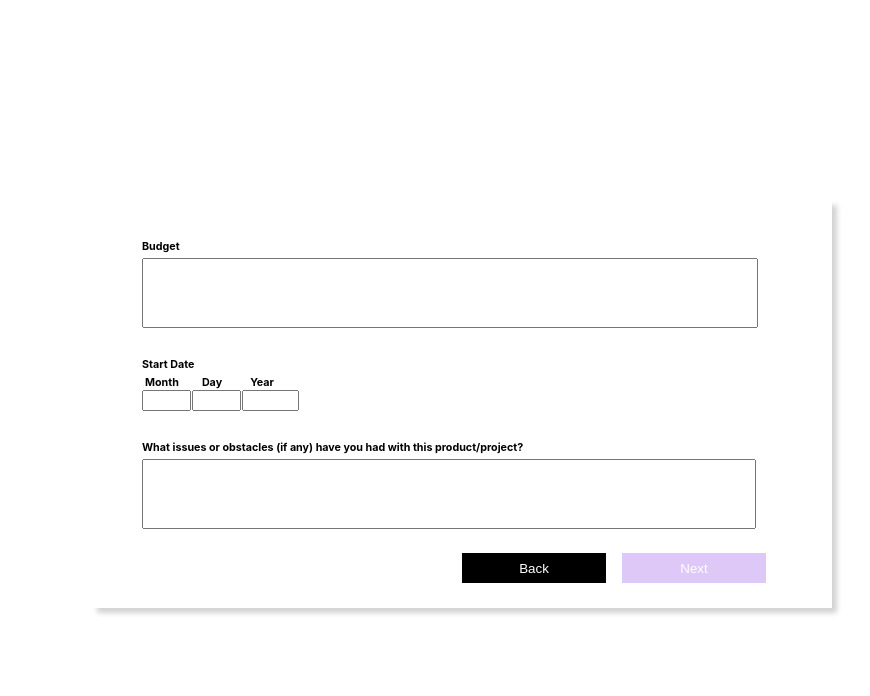
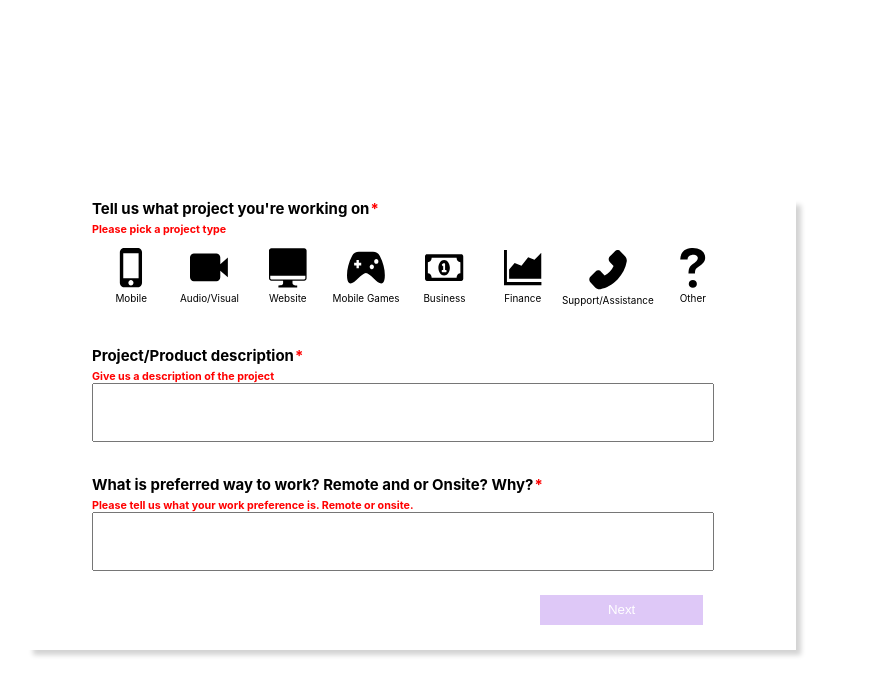
Before and after one commit to Jesse-efe/Gotanyalo-React, a React (Create React App) app: page /form in a window 1280 px wide. Both pictures are taken after a click on the button "Next". Shown: the top 696 px of the page, without its empty margins (228-1098 px from the left). Built offline with nearby package versions, Linux system fonts and the light colour scheme.

Commit message:
feat(Setup Wizard): add state to setup wizard form
- add state to persist data across form stages
- clean up code
- add validation to input collection

```diff
--- a/src/Components/FormComponent.js
+++ b/src/Components/FormComponent.js
@@ -1,63 +1,59 @@
 import React, { useState } from 'react';
-import styled from 'styled-components';
+import { FormContainer } from "../Components/MyStyledComponents";
 import FormPage1 from "../Components/FormPage1";
 import FormPage2 from "../Components/FormPage2";
 import FormPage3 from "../Components/FormPage3";
 
-const FormContainer = styled.div`
-  padding-bottom: 25px;
-  width: 50%;
-  background-color: #fff;
-  margin-top: 25vh;
-  margin-left: 25%;
-  margin-right: 25%;
-  padding-left: 50px;
-  padding-right: 50px;
-  box-shadow: 5px 5px 5px 0 lightgrey;
-  overflow-x: scroll;
-`;
-
 const FormComponent = () => {
-  const [formPage, setFormPage] = useState(0);
-  const [formDetails, setFormDetails] = useState({
+  const defaultState = {
+    projectType: "",
     description: "",
-    projectPreference: "",
+    workPreference:"",
     budget: "",
     day: "",
     month: "",
     year: "",
     obstacles: "",
-    expertise: "",
-    expertiseInput: "",
-    links: "",
+    expertise: [],
+    links: [],
     hoursPerWeek: "",
-    skills: "",
-    engagementType: "",
-    engagementTypeInput: ""
-  });
+    skills: [],
+    engagementType: [],
+  }
+  const [formPage, setFormPage] = useState(0);
+  const [formDetails, setFormDetails] = useState(defaultState);
 
-  const submitForm = () => {
+  const submitForm = (e) => {
+    e.preventDefault();
+    setFormDetails(defaultState);
+    setFormPage(0);
     console.log(formDetails);
   }
 
+  const handleFormInput = (e) => {
+    setFormDetails({...formDetails, [e.target.name]: e.target.value });
+  }
   return(
     <FormContainer>
       {
         formPage === 0 ?
           <FormPage1
             setFormPage={setFormPage}
-            setFormDetails={setFormDetails}
+            handleFormInput={handleFormInput}
+            formDetails={formDetails}
           />
         : (
             formPage === 1 ?
               <FormPage2
                 setFormPage={setFormPage}
-                setFormDetails={setFormDetails}
+                handleFormInput={handleFormInput}
+                formDetails={formDetails}
               />
             :
             <FormPage3
               setFormPage={setFormPage}
-              setFormDetails={setFormDetails}
+              handleFormInput={handleFormInput}
+              formDetails={formDetails}
               onSubmit={submitForm}
             />
           )
--- a/src/Components/FormPage1.js
+++ b/src/Components/FormPage1.js
@@ -1,32 +1,87 @@
-import React from "react";
+import React, { useState } from "react";
+import { H5, H6, Span, Textarea } from "./MyStyledComponents";
 import ProjectNavigation from "./ProjectNavigation";
 import Button from "./Button";
 
-const FormPage1 = ({ setFormPage }) => {
-  const styles = {
-    textArea: {
-      width: "95%",
-      resize: "none",
-      overflow: "scroll"
-    },
-    h6: {
-      marginTop: 30,
-      marginBottom: 5
-    }
+
+const FormPage1 = ({ setFormPage, handleFormInput, formDetails }) => {
+  const [errors, setErrors] = useState({
+    projectType: "",
+    description: "",
+    workPreference: ""
+  });
+
+  const requiredFields = ["projectType", "description", "workPreference"]
+
+  const handleFocus = ({ target: { name } }) => {
+    setErrors({...errors, [name]: ""})
   }
+
+  const handleNext = (e) => {
+    let foundErrors = {};
+    for (let field of requiredFields) {
+      if(formDetails[field] === "") {
+        switch(field) {
+          case "projectType":
+            foundErrors.projectType = "Please pick a project type";
+            break;
+          case "description":
+            foundErrors.description = "Give us a description of the project";
+            break;
+          case "workPreference":
+            foundErrors.workPreference = "Please tell us what your work preference is. Remote or onsite.";
+            break;
+          default:
+            break;
+        }
+      }
+    };
+    setErrors({ ...errors, ...foundErrors});
+    if(Object.values(foundErrors).length === 0) return setFormPage(1)
+  }
+
   return (
     <>
-      <h6>Tell us what project you're working on.</h6>
-      <ProjectNavigation />
+      <H5>
+        Tell us what project you're working on
+        <Span>*</Span>
+      </H5>
+      {errors.projectType !== "" && <H6>{errors.projectType}</H6>}
+      <ProjectNavigation
+        handleFormInput={handleFormInput}
+        formDetails={formDetails}
+        errors={errors}
+        setErrors={setErrors}
+      />
 
-      <h6 style={styles.h6}>Project/Product description</h6>
-      <textarea style={{...styles.textArea, height: 64}} name="description"></textarea>
+      <H5>
+        Project/Product description
+        <Span>*</Span>
+      </H5>
+      {errors.description !== "" && <H6>{errors.description}</H6>}
+      <Textarea
+        name="description"
+        onChange={(e) => handleFormInput(e)}
+        onFocus={(e) => handleFocus(e)}
+        value={formDetails.description}
+      >
+      </Textarea>
 
-      <h6 style={styles.h6}>What is preferred way to work? Remote and or Onsite? Why?</h6>
-      <textarea style={{...styles.textArea, height: 36}} name="workPreference"></textarea>
+      <H5>
+        What is preferred way to work? Remote and or Onsite? Why?
+        <Span>*</Span>
+      </H5>
+      {errors.workPreference !== "" && <H6>{errors.workPreference}</H6>}
+      <Textarea
+        name="workPreference"
+        onChange={(e) => handleFormInput(e)}
+        onFocus={(e) => handleFocus(e)}
+        value={formDetails.workPreference}
+      >
+      </Textarea>
 
       <div style={{marginTop: 20, marginLeft: "70%"}}>
-        <Button width="85%" text="Next" onClick={(e) => setFormPage(1)} />
+        <Button width="85%" text="Next" onClick={(e) => handleNext(e)} />
       </div>
     </>
   )
--- a/src/Components/FormPage2.js
+++ b/src/Components/FormPage2.js
@@ -1,84 +1,129 @@
-import React from "react";
+import React, { useState } from "react";
+import { ButtonGrid, H5, H6, Span, StartDateGrid, Textarea } from "./MyStyledComponents";
 import Button from "./Button";
 
-const FormPage2 = ({ setFormPage }) => {
-  const styles = {
-    budget: {
-      marginTop: 40,
-      marginBottom: 5
-    },
-    budgetInput: {
-      width: "95%",
-      height: 64,
-      resize: "none",
-      overflow: "scroll"
-    },
-    startDate: {
-      marginTop: 30,
-      marginBottom: 5
-    },
-    startDateGrid: {
-      display: "grid",
-      gridTemplateColumns: "40px 40px 40px",
-      gridGap: 10
-    },
-    h6: {
-      marginTop: 0,
-      marginBottom: 0
-    },
-    obstacleTextarea: {
-      width: "95%",
-      height: 64,
-      resize: "none",
-      overflow: "scroll"
-    },
-    buttonGrid: {
-      marginTop: 20,
-      marginLeft: "50%",
-      display:"grid",
-      gridTemplateColumns: "50% 50%"
+const FormPage2 = ({ setFormPage, formDetails, handleFormInput }) => {
+  const [errors, setErrors] = useState({
+    budget: "",
+    startDate: "",
+    obstacles: ""
+  });
+  const requiredFields = ["budget", "obstacles"];
+
+  const handleFocus = ({ target: { name } }) => {
+    if(name === "month" || name === "day" || name === "year") {
+      setErrors({...errors, startDate: ""})
+    }else {
+      setErrors({...errors, [name]: ""})
     }
+  }
+
+  const handleNext = (e) => {
+    let foundErrors = {};
+    for (let field of requiredFields) {
+      if(formDetails[field] === "") {
+        foundErrors[field] = "This field is required";
+      }
+    };
+
+    const dateString = `${formDetails.year}-${formDetails.month}-${formDetails.day}`;
+    const projectDate = new Date(dateString).toString();
+
+    if(projectDate === "Invalid Date") {
+      // foundErrors.startDate = "Please enter a valid date";
+    }
+
+    setErrors({ ...errors, ...foundErrors });
+    if(Object.values(foundErrors).length === 0) return setFormPage(2)
   }
   return (
     <>
-      <h6 style={styles.budget}>Budget</h6>
-      <input style={styles.budgetInput} name="budget" />
+      <H5 marginTop="40px">
+        Budget
+        <Span>*</Span>
+      </H5>
+      {errors.budget !== "" &&
+        <H6>{errors.budget}</H6>
+      }
+      <Textarea
+        name="budget"
+        value={formDetails.budget}
+        onChange={(e) => handleFormInput(e)}
+        onFocus={(e) => handleFocus(e)}
+      >
+      </Textarea>
 
-      <h6 style={styles.startDate}>Start Date</h6>
-      <div style={styles.startDateGrid}>
+      <H5>
+        Start Date
+        <Span>*</Span>
+      </H5>
+      {errors.startDate !== "" && <H6>{errors.startDate}</H6>}
+      <StartDateGrid>
         <div style={{textAlign: "center"}}>
-          <h6 style={styles.h6}>Month</h6>
-          <input type="text" name="day" size="3"/>
+          <H5 marginTop="0" marginBottom="0">Month</H5>
+          <input
+            type="text"
+            name="month"
+            size="3"
+            placeholder="12"
+            value={formDetails.month}
+            onChange={(e) => handleFormInput(e)}
+            onFocus={(e) => handleFocus(e)}
+          />
         </div>
 
         <div style={{textAlign: "center"}}>
-          <h6 style={styles.h6}>Day</h6>
-          <input type="text" name="month" size="3"/>
+          <H5 marginTop="0" marginBottom="0">Day</H5>
+          <input
+            type="text"
+            name="day"
+            size="3"
+            placeholder="31"
+            value={formDetails.day}
+            onChange={(e) => handleFormInput(e)}
+            onFocus={(e) => handleFocus(e)}
+          />
         </div>
 
         <div style={{textAlign: "center"}}>
-          <h6 style={styles.h6}>Year</h6>
-          <input type="text" name="year" size="4"/>
+          <H5 marginTop="0" marginBottom="0">Year</H5>
+          <input
+            type="text"
+            name="year"
+            size="4"
+            placeholder="2020"
+            value={formDetails.year}
+            onChange={(e) => handleFormInput(e)}
+            onFocus={(e) => handleFocus(e)}
+          />
         </div>
 
-      </div>
+      </StartDateGrid>
 
-      <h6 style={{marginTop: 30, marginBottom: 5}}>
+      <H5>
         What issues  or obstacles (if any) have you had with this product/project?
-      </h6>
-      <textarea style={styles.obstacleTextarea} name="obstacles"></textarea>
+        <Span>*</Span>
+      </H5>
+      {errors.obstacles !== "" && <H6>{errors.obstacles}</H6>}
+      <Textarea
+        name="obstacles"
+        value={formDetails.obstacles}
+        onChange={(e) => handleFormInput(e)}
+        onFocus={(e) => handleFocus(e)}
+      >
+      </Textarea>
 
-      <div style={styles.buttonGrid}>
+      <ButtonGrid>
         <Button
           text="Back"
           backgroundColor="#000000"
-          onClick={(e) => setFormPage(0)}
+          onClick={(e) => setFormPage(0) }
         />
         <Button
           text="Next"
-          onClick={(e) => setFormPage(2)}
+          onClick={(e) => handleNext(e)}
         />
-      </div>
+      </ButtonGrid>
     </>
   )
 }
--- a/src/Components/FormPage3.js
+++ b/src/Components/FormPage3.js
@@ -1,105 +1,120 @@
 import React from "react";
-import Select from "react-select";
-import { ReactComponent as Add } from "../assets/icons/Add.svg";
+import Select from "react-select/creatable";
+import makeAnimated from "react-select/animated";
+import { ButtonGrid, H5, H6, Span, HourInput, FormPage3Container } from "./MyStyledComponents";
 import Button from "./Button";
 
-const FormPage3 = ({ setFormPage, onSubmit }) => {
+const FormPage3 = ({ setFormPage, onSubmit, handleFormInput, formDetails}) => {
   const options = [
     { value:"Web", label: "Web" },
     { value:"Mobile", label: "Mobile" },
     { value:"Data Science", label: "Data Science" }
   ]
 
+  const animatedComponents = makeAnimated();
+
   const myStyles = {
-    control: (styles) => ({ ...styles, width: "100%", marginTop: -12, borderColor: "#000"})
+    control: (styles) => ({ ...styles, width: "100%", marginTop: -12, borderColor: "#000"}),
   }
 
-  const styles = {
-    container: {
-      display:"grid",
-      gridTemplateColumns:"45% 10% 45%"
-    },
-    input: {
-      width: "97.5%",
-      height: 30,
-      marginTop: 8,
-      borderRadius: 4,
-      borderWidth: 1
-    },
-    hoursPerWeek: {
-      width: "40%",
-      height: 30,
-      borderRadius: 4,
-      borderWidth: 1
-    },
-    buttonGrid: {
-      marginTop: 100,
-      display:"grid",
-      gridTemplateColumns: "50% 50%"
-    }
-  }
   return (
-    <div style={styles.container}>
+    <FormPage3Container>
       <div>
-        <h6>Area of expertise</h6>
+        <H5 marginTop="22px" marginBottom="0">
+          Area of expertise
+          <Span>*</Span>
+        </H5>
+        <H6 marginBottom="15px" color="black">
+          (Select all that apply and type to add to the options)
+        </H6>
         <Select
           options={options}
           styles={myStyles}
-          name="expertise">
+          defaultValue={formDetails.expertise}
+          isMulti
+          closeMenuOnSelect={false}
+          components={animatedComponents}
+          name="expertise"
+          onChange={(e) => handleFormInput({ target: { name: "expertise", value: e }})}
+        >
         </Select>
-        <input
-          type="text"
-          name="expertiseInput"
-          style={styles.input}
-        />
-        <Add style={{marginTop: 3}}/>
-
-        <h6 style={{marginTop: 25}}>Links</h6>
+        <H5 marginTop="25" marginBottom="0">
+          Links
+          <Span>*</Span>
+        </H5>
+        <H6 marginBottom="15px" color="black">(Type links to project. Multiple links allowed.</H6>
         <Select
           styles={myStyles}
-          options={options}
-          name="links">
+          isMulti
+          placeholder="Links to project"
+          closeMenuOnSelect={false}
+          defaultValue={formDetails.links}
+          components={animatedComponents}
+          name="links"
+          onChange={(e) => handleFormInput({ target: { name: "links", value: e }})}
+        >
         </Select>
-        <Add style={{marginTop: 3}}/>
 
-        <h6 style={{marginTop: 90, marginBottom: 2}}>Hours per week</h6>
-        <input
+        <H5 marginTop="90px" marginBottom="2px">
+          Hours per week
+          <Span>*</Span>
+        </H5>
+        <HourInput
           type="text"
           name="hoursPerWeek"
-          style={styles.hoursPerWeek}/>
+          value={formDetails.hoursPerWeek}
+          onChange={(e) => handleFormInput(e)}
+        />
       </div>
 
       <div></div>
 
       <div>
-        <h6>Skills</h6>
+        <H5 marginTop="22px" marginBottom="0">
+          Skills
+          <Span>*</Span>
+        </H5>
+        <H6 marginBottom="15px" color="black">
+          (Select all that apply and type to add to the options)
+        </H6>
         <Select
           styles={myStyles}
           options={options}
-          name="skills">
+          isMulti
+          defaultValue={formDetails.skills}
+          closeMenuOnSelect={false}
+          components={animatedComponents}
+          name="skills"
+          onChange={(e) => handleFormInput({ target: { name: "skills", value: e }})}
+        >
         </Select>
-        <Add style={{marginTop: 3}}/>
 
-        <h6 style={{marginTop: 65}}>Type of Engagement</h6>
+        <H5 marginTop="25" marginBottom="0">
+          Type of Engagement
+          <Span>*</Span>
+        </H5>
+        <H6 marginBottom="15px" color="black">
+          (Select all that apply and type to add to the options)
+        </H6>
         <Select
           styles={myStyles}
           options={options}
-          name="engagementType">
+          isMulti
+          closeMenuOnSelect={false}
+          defaultValue={formDetails.engagementType}
+          components={animatedComponents}
+          name="engagementType"
+          onChange={(e) => handleFormInput({ target: { name: "engagementType", value: e }})}
+        >
         </Select>
-        <input
-          type="text"
-          name="engagementTypeInput"
-          style={styles.input}
-        />
-        <Add style={{marginTop: 3}}/>
 
-        <div style={styles.buttonGrid}>
+        <ButtonGrid marginTop="170px" marginLeft="0">
           <Button backgroundColor="#000000" text="Back" onClick={(e) => setFormPage(1)}></Button>
-          <Button text="Done" onClick={(e) => onSubmit}></Button>
-      </div>
+          <Button text="Done" onClick={(e) => onSubmit(e)}></Button>
+        </ButtonGrid>
       </div>
 
-    </div>
+    </FormPage3Container>
   )
 }
 
--- /dev/null
+++ b/src/Components/MyStyledComponents.js
@@ -0,0 +1,109 @@
+import styled from 'styled-components'
+
+export const H5 = styled.h5`
+  margin-top: ${props => props.marginTop || "30px"};
+  margin-bottom: ${props => props.marginBottom || "5px"};
+  font-size: calc(.7vw + 6px);
+`;
+
+export const H6 = styled.h6`
+  margin-top: ${props => props.marginTop || "0"};
+  margin-bottom: ${props => props.marginBottom || "0"};
+  color: ${props => props.color || "red"};
+`;
+
+export const Span = styled.span`
+  color: ${props => props.color || "red"};
+  margin-left: ${props => props.marginLeft || "1px"};
+`;
+
+export const Textarea = styled.textarea`
+  width: 95%;
+  resize: none;
+  overflow: scroll;
+  font-family: Roboto;
+  padding-top: 10px;
+  padding-left: 10px;
+`;
+
+export const ButtonGrid = styled.div`
+  margin-top: ${props => props.marginTop || "20px"};
+  margin-left: ${props => props.marginLeft || "50%"};
+  display: grid;
+  grid-template-columns: 50% 50%;
+  @media (max-width: 360px) {
+    margin-left: 0;
+  }
+`;
+
+export const HourInput = styled.input`
+  width: 40%;
+  height: 30px;
+  border-radius: 4px;
+  border-width: 1px;
+`;
+
+export const FormPage3Container = styled.div`
+  display: grid;
+  grid-template-columns: 45% 10% 45%;
+  @media (max-width: 360px) {
+    display: block
+  }
+`;
+
+export const IconDiv = styled.div`
+  text-align: center;
+  padding-top: 15%;
+  padding-bottom: 1%;
+  @media (max-width: 360px) {
+    padding-top: 3%;
+  }
+`;
+
+export const P = styled.p`
+  margin-top: 0;
+  font-size: calc(.3em + .4vw);
+`;
+
+export const NavigationGrid = styled.div`
+  display: grid;
+  grid-template-columns: repeat(8, 1fr);
+  @media (max-width: 600px) {
+    display: block;
+  }
+`;
+
+export const StartDateGrid = styled.div`
+  display: grid;
+  grid-template-columns: 40px 40px 40px;
+  grid-gap: 10px;
+`;
+
+export const FormContainer = styled.div`
+  padding-bottom: 25px;
+  width: 50%;
+  background-color: #fff;
+  margin: 25vh auto 25vh;
+  padding-left: 5%;
+  padding-right: 5%;
+  box-shadow: 5px 5px 5px 0 lightgrey;
+  @media (max-width: 360px) {
+    width: 70%;
+
+  }
+`;
+
+export default {
+  ButtonGrid,
+  FormContainer,
+  FormPage3Container,
+  NavigationGrid,
+  H5,
+  H6,
+  HourInput,
+  IconDiv,
+  P,
+  Span,
+  StartDateGrid,
+  Textarea
+};
--- a/src/Components/ProjectNavigation.js
+++ b/src/Components/ProjectNavigation.js
@@ -1,4 +1,5 @@
-import React from "react";
+import React, { useEffect } from "react";
+import { P, IconDiv, NavigationGrid } from "./MyStyledComponents";
 import { ReactComponent as Mobile } from "../assets/icons/Mobile.svg";
 import { ReactComponent as AudioVisual } from "../assets/icons/AudioVisual.svg";
 import { ReactComponent as Website } from "../assets/icons/Website.svg";
@@ -9,52 +10,72 @@ import { ReactComponent as Support } from "../assets/icons/Support.svg";
 import { ReactComponent as Other } from "../assets/icons/Other.svg";
 
 
-const ProjectNavigation = () => {
-  const styles = {
-    p: {
-      marginTop: 0,
-      fontSize: "calc(.3em + .4vw)"
-    },
-    icon: {
-      height: 35,
-    }
+const ProjectNavigation = ({ handleFormInput, formDetails, setErrors, errors }) => {
+  const icons = [
+    "mobile",
+    "audioVisual",
+    "website",
+    "games",
+    "business",
+    "finance",
+    "support",
+    "other"
+  ];
+
+  useEffect(() => {
+    const activeClass = document.getElementById(formDetails.projectType);
+    if(activeClass) activeClass.style.backgroundColor = "#ccc";
+  });
+
+
+  const handleClick = ({ target }) => {
+    setErrors({...errors, projectType: ""})
+    icons.forEach(icon => {
+      if(target.parentNode.id === icon || target.parentNode.parentNode.id === icon) {
+        handleFormInput({
+          target: { name: "projectType", value: icon }
+        });
+      }else {
+        document.getElementById(icon).style.backgroundColor = "";
+      }
+    })
   }
   return (
     <>
-      <div style={{display: "grid", gridTemplateColumns: "repeat(8, 1fr)"}}>
-        <div style={{textAlign: "center"}}>
-          <Mobile style={styles.icon}/>
-          <p style={styles.p}>Mobile</p>
-        </div>
-        <div style={{textAlign: "center"}}>
-          <AudioVisual style={styles.icon}/>
-          <p style={styles.p}>Audio/Visual</p>
-        </div>
-        <div style={{textAlign: "center"}}>
-          <Website style={styles.icon}/>
-          <p style={styles.p}>Website</p>
-        </div>
-        <div style={{textAlign: "center"}}>
-          <Games style={styles.icon}/>
-          <p style={styles.p}>Mobile Games</p>
-        </div>
-        <div style={{textAlign: "center"}}>
-          <Business style={styles.icon}/>
-          <p style={styles.p}>Business</p>
-        </div>
-        <div style={{textAlign: "center"}}>
-          <Finance style={styles.icon}/>
-          <p style={styles.p}>Finance</p>
-        </div>
-        <div style={{textAlign: "center"}}>
-          <Support style={styles.icon}/>
-          <p style={styles.p}>Support/Assistance</p>
-        </div>
-        <div style={{textAlign: "center"}}>
-          <Other style={styles.icon}/>
-          <p style={styles.p}>Other</p>
-        </div>
-      </div>
+      <NavigationGrid>
+        <IconDiv id="mobile" onClick={(e) => handleClick(e)}>
+          <Mobile style={{ height: "5vh", width: "3vw" }}/>
+          <P>Mobile</P>
+        </IconDiv>
+        <IconDiv id="audioVisual" onClick={(e) => handleClick(e)}>
+          <AudioVisual style={{ height: "5vh", width: "3vw" }}/>
+          <P>Audio/Visual</P>
+        </IconDiv>
+        <IconDiv id="website" onClick={(e) => handleClick(e)}>
+          <Website style={{ height: "5vh", width: "3vw" }}/>
+          <P>Website</P>
+        </IconDiv>
+        <IconDiv id="games" onClick={(e) => handleClick(e)}>
+          <Games style={{ height: "5vh", width: "3vw" }}/>
+          <P>Mobile Games</P>
+        </IconDiv>
+        <IconDiv id="business" onClick={(e) => handleClick(e)}>
+          <Business style={{ height: "5vh", width: "3vw" }}/>
+          <P>Business</P>
+        </IconDiv>
+        <IconDiv id="finance" onClick={(e) => handleClick(e)}>
+          <Finance style={{ height: "5vh", width: "3vw" }}/>
+          <P>Finance</P>
+        </IconDiv>
+        <IconDiv id="support" onClick={(e) => handleClick(e)}>
+          <Support style={{ height: "5vh", width: "3vw" }}/>
+          <P>Support/Assistance</P>
+        </IconDiv>
+        <IconDiv id="other" onClick={(e) => handleClick(e)}>
+          <Other style={{ height: "5vh", width: "3vw" }}/>
+          <P>Other</P>
+        </IconDiv>
+      </NavigationGrid>
     </>
   )
 }
```
